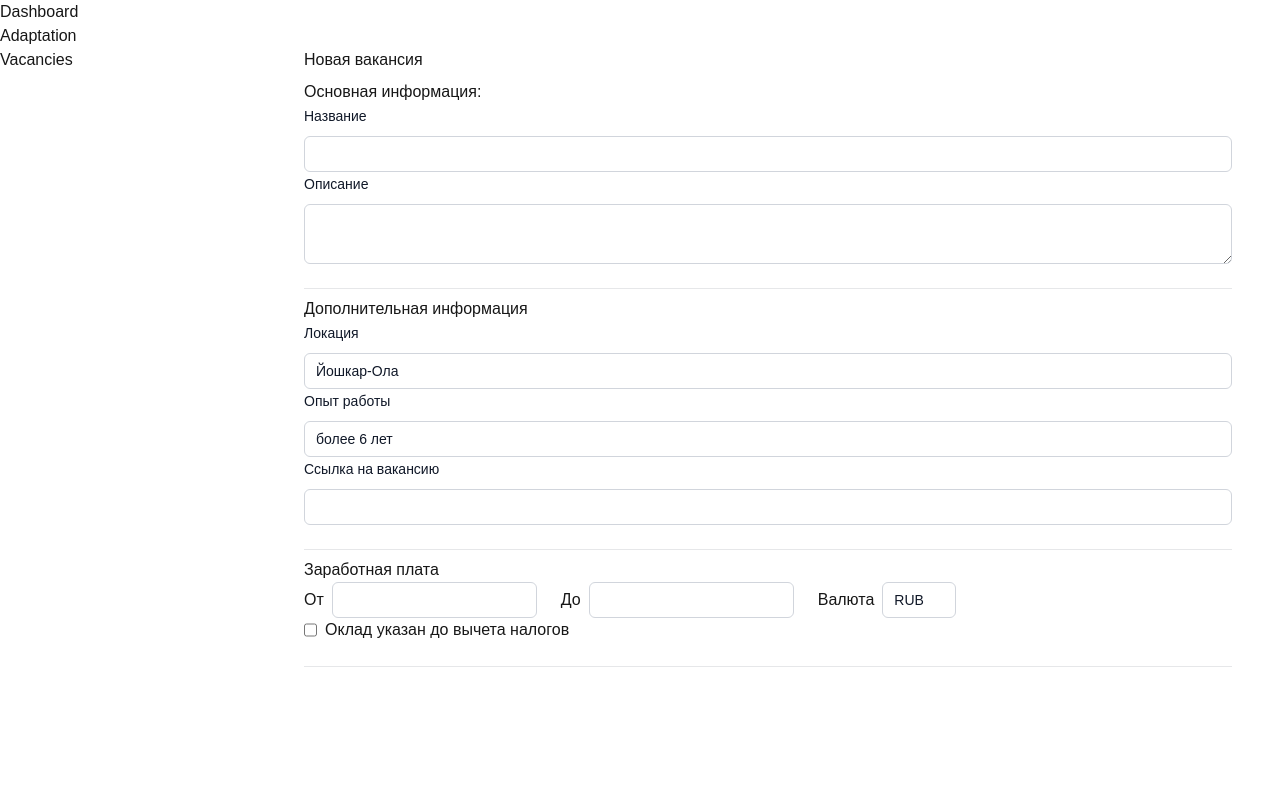
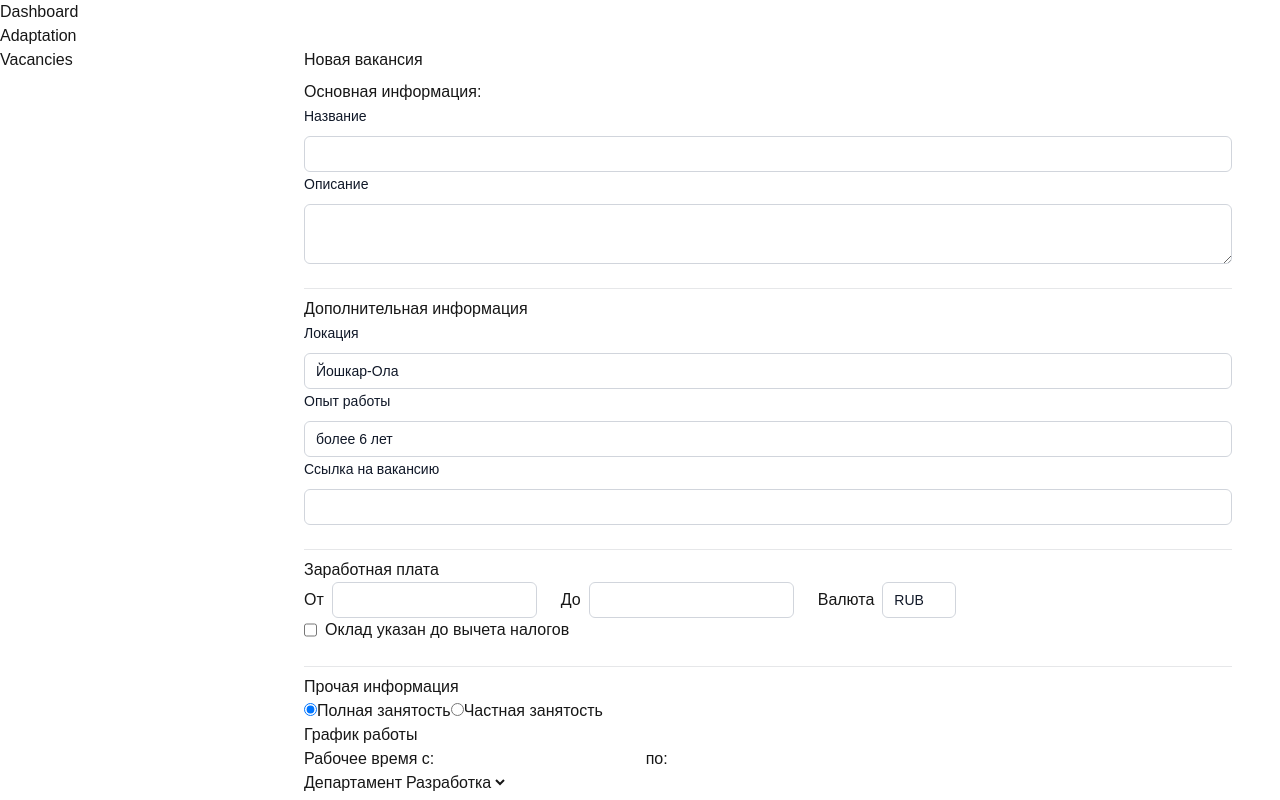
Before and after one commit to ilya2306/learn, a Next.js app: page /admin/vacancies/add in a window 1280 px wide. Built offline with nearby package versions, Linux system fonts and the light colour scheme.

Commit message:
Fix vacancies form

```diff
--- a/src/app/api/vacancies/[id]/route.ts
+++ b/src/app/api/vacancies/[id]/route.ts
@@ -36,10 +36,18 @@ export async function GET(request: Request, context: any) {
             },
             location: vacancy.location,
             experience: vacancy.experience,
-            schedule: vacancy.schedule,
-            employment: vacancy.employment,
             published: vacancy.published,
-            url: vacancy.url
+            url: vacancy.url,
+            department: vacancy.department,
+            work: {
+                employment: vacancy?.work_employment ?? null,
+                schedule: vacancy?.work_schedule ?? null,
+                hours: {
+                    from: vacancy?.work_hours_from ?? null,
+                    to: vacancy?.work_hours_to ?? null
+                }
+            },
+            description: vacancy.description
         };
 
         return NextResponse.json(result, {status: 200});
--- a/src/app/api/vacancies/add/route.ts
+++ b/src/app/api/vacancies/add/route.ts
@@ -21,7 +21,12 @@ async function initTable() {
         location TEXT,
         experience TEXT,
         published TIMESTAMP WITH TIME ZONE NOT NULL,
-        url TEXT NOT NULL
+        url TEXT NOT NULL,
+        work_employment TEXT NOT NULL CHECK (work_employment IN ('full-time', 'part-time')) DEFAULT 'full-time',
+        work_schedule TEXT,
+        hors_from INTEGER,
+        hours_to INTEGER,
+        department TEXT NOT NULL CHECK (department IN ('developer', 'backoffice')) DEFAULT 'developer'
       )
     `;
         console.log("Table checked/created successfully");
@@ -37,7 +42,6 @@ export async function POST(request: Request) {
         await initTable();
 
         const body = await request.json();
-        console.log(body);
 
         // Валидация обязательных полей
         if (!body.title) {
@@ -61,7 +65,7 @@ export async function POST(request: Request) {
         title, active, description, priority, salary_from, salary_to,
         salary_currency, salary_gross, location,
         experience, published,
-        url
+        url, work_employment, work_schedule, hors_from, hours_to, department
       ) VALUES (
         ${body.title},
         true,
@@ -75,8 +79,13 @@ export async function POST(request: Request) {
         ${body.experience || ''},
         ${new Date().toISOString()},
         ${body.url || ''}
-      )
-    `;
+          ${body.work_employment || 'full-time'},
+        ${body.work_schedule || ''},
+        ${body.hors_from || null},
+        ${body.hours_to || null},
+        ${body.department || 'developer'}
+    )
+  `;
 
         return NextResponse.json(
             { message: "Vacancy added successfully" },
--- a/src/app/api/vacancies/list/route.ts
+++ b/src/app/api/vacancies/list/route.ts
@@ -1,14 +1,13 @@
 // app/api/vacancies/route.ts
 import postgres from 'postgres';
-import { NextResponse } from 'next/server';
+import {NextResponse} from 'next/server';
 
-const sql = postgres(process.env.POSTGRES_URL!, { ssl: 'require' });
+const sql = postgres(process.env.POSTGRES_URL!, {ssl: 'require'});
 
 export async function GET(request: Request) {
-    console.log('GET');
     try {
         // Получение параметров запроса
-        const { searchParams } = new URL(request.url);
+        const {searchParams} = new URL(request.url);
         const page = parseInt(searchParams.get('page') || '1', 10);
         const limit = parseInt(searchParams.get('limit') || '10', 10);
         const minSalary = searchParams.get('minSalary');
@@ -22,9 +21,20 @@ export async function GET(request: Request) {
             SELECT *, count(*) OVER() AS total_count
             FROM vacancies
             WHERE 1 = 1
-          ${minSalary ? sql` AND (salary_to >= ${minSalary} OR salary_from >= ${minSalary})` : sql``}
-      ${maxSalary ? sql` AND (salary_from <= ${maxSalary} OR salary_to <= ${maxSalary})` : sql``}
-      ${priority ? sql` AND priority = ${priority}` : sql``}
+                ${minSalary ? sql` AND (salary_to >=
+                ${minSalary}
+                OR
+                salary_from
+                >=
+                ${minSalary}
+                )` : sql``} ${maxSalary ? sql` AND (salary_from <=
+            ${maxSalary}
+            OR
+            salary_to
+            <=
+            ${maxSalary}
+            )` : sql``} ${priority ? sql` AND priority =
+            ${priority}` : sql``}
             ORDER BY priority DESC, published DESC
                 LIMIT ${limit}
             OFFSET ${offset}
@@ -36,7 +46,6 @@ export async function GET(request: Request) {
         // Извлечение общего количества записей
         const totalCount = vacancies[0]?.total_count || 0;
 
-        console.log("vacancies", vacancies);
 
         // Форматирование результата
         const result = {
@@ -57,18 +66,19 @@ export async function GET(request: Request) {
                 location: v.location,
                 experience: v.experience,
                 published: v.published,
-                url: v.url
+                url: v.url,
+                department: v.department,
             }))
         };
 
         console.log("result", result);
-        return NextResponse.json(result, { status: 200 });
+        return NextResponse.json(result, {status: 200});
 
     } catch (error) {
         console.error("Database error:", error);
         return NextResponse.json(
-            { error: "Internal server error" },
-            { status: 500 }
+            {error: "Internal server error"},
+            {status: 500}
         );
     }
 }
--- a/src/app/ui/VacancyForm.tsx
+++ b/src/app/ui/VacancyForm.tsx
@@ -97,6 +97,38 @@ export function VacancyForm({data, onSubmit, showDelete}: { data?: Vacancy; onSu
                     <span>Оклад указан до вычета налогов</span>
                 </label>
             </FieldSet>
+            <FieldSet legend={"Прочая информация"}>
+                <div>
+                    <label>
+                        <input type="radio" name="work_employment" value="full_time" checked/>
+                        Полная занятость
+                    </label>
+                    <label>
+                        <input type="radio" name="work_employment" value="part-time"/>
+                        Частная занятость
+                    </label>
+                </div>
+                <div>
+                    <label>График работы
+                        <input type="text" name="work_schedule"/>
+                    </label>
+                </div>
+                <div>
+                    <label>Рабочее время
+                        c: <input type="text" name="hors_from"/>
+                        по: <input type="text" name="hours_to"/>
+                    </label>
+                </div>
+                <div>
+                    <label>
+                        Департамент
+                        <select name="department">
+                            <option value="developer" defaultChecked>Разработка</option>
+                            <option value="backoffice">Бэк-офис</option>
+                        </select>
+                    </label>
+                </div>
+            </FieldSet>
             {showDelete ? <button type="button">Удалить</button> : null}
             {changed ? <input type="submit" value={"Сохранить"}/> : null}
         </form>
```
Lines whose indentation alone changed are shown as unchanged.
